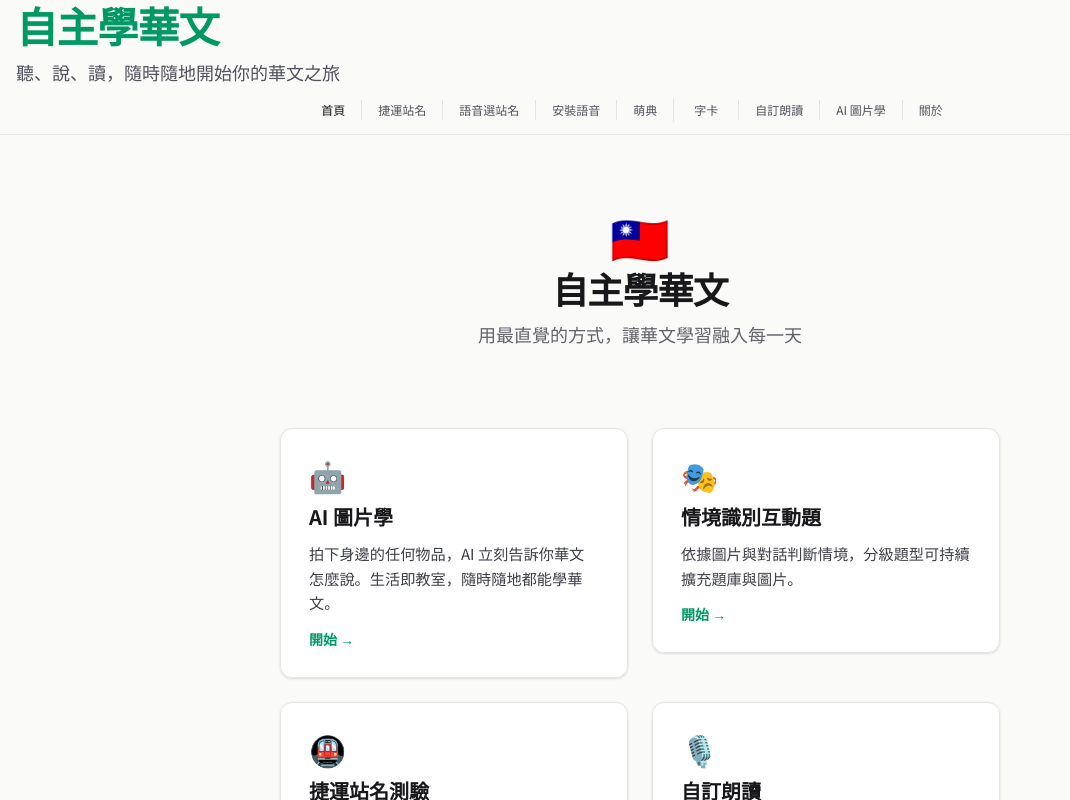
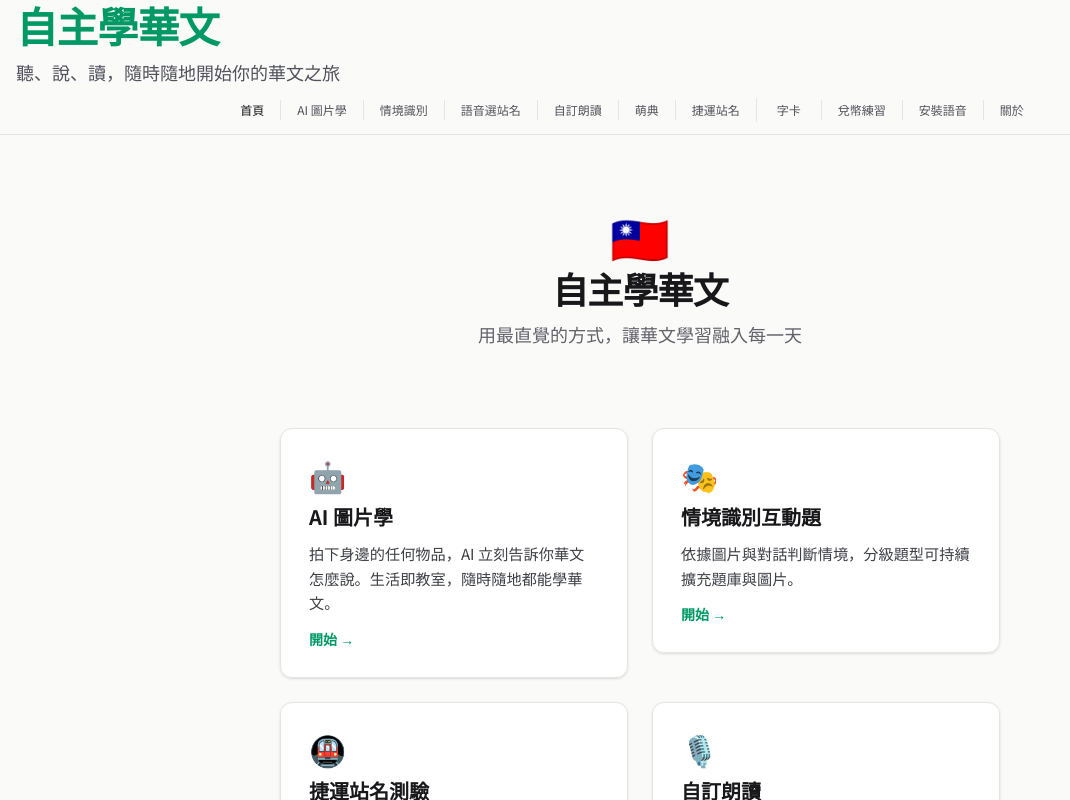
Before and after one commit to 3dw/learn-zh, a Vue app: page / in a window 1280 px wide. Shown: the top 800 px of the page, without its empty margins (0-1070 px from the left). Built offline with nearby package versions, Linux system fonts and the light colour scheme.

Commit message:
導覽列順序調整為與首頁一致，並加入情境識別與兌幣練習
Co-Authored-By: Claude Sonnet 4.6 <noreply@anthropic.com>

```diff
--- a/src/App.vue
+++ b/src/App.vue
@@ -58,17 +58,17 @@ onBeforeUnmount(() => {
 				<RouterLink to="/" :class="linkClass" :exact-active-class="exactActiveClass">
 					首頁
 				</RouterLink>
-				<RouterLink to="/situations" v-if="false" :class="linkClass" :exact-active-class="exactActiveClass">
+				<RouterLink to="/what-is-this" :class="linkClass" :exact-active-class="exactActiveClass">
+					AI 圖片學
+				</RouterLink>
+				<RouterLink to="/situations" :class="linkClass" :exact-active-class="exactActiveClass">
 					情境識別
-				</RouterLink>
-				<RouterLink to="/bannan-line-quiz" :class="linkClass" :exact-active-class="exactActiveClass">
-					捷運站名
 				</RouterLink>
 				<RouterLink to="/mrt-quiz" :class="linkClass" :exact-active-class="exactActiveClass">
 					語音選站名
 				</RouterLink>
-				<RouterLink to="/voice-install-guide" :class="linkClass" :exact-active-class="exactActiveClass">
-					安裝語音
+				<RouterLink to="/custom" :class="linkClass" :exact-active-class="exactActiveClass">
+					自訂朗讀
 				</RouterLink>
 				<a
 					href="https://www.moedict.tw"
@@ -78,7 +78,9 @@ onBeforeUnmount(() => {
 				>
 					萌典
 				</a>
-
+				<RouterLink to="/bannan-line-quiz" :class="linkClass" :exact-active-class="exactActiveClass">
+					捷運站名
+				</RouterLink>
 				<details :class="flashcardsDropdownClass">
 					<summary
 						:class="[
@@ -103,13 +105,17 @@ onBeforeUnmount(() => {
 						</RouterLink>
 					</div>
 				</details>
-				<RouterLink to="/custom" :class="linkClass" :exact-active-class="exactActiveClass">
-					自訂朗讀
+				<a
+					href="https://freemath-5yx.pages.dev/coin-exchange"
+					target="_blank"
+					rel="noopener"
+					:class="linkClass"
+				>
+					兌幣練習
+				</a>
+				<RouterLink to="/voice-install-guide" :class="linkClass" :exact-active-class="exactActiveClass">
+					安裝語音
 				</RouterLink>
-				<RouterLink to="/what-is-this" :class="linkClass" :exact-active-class="exactActiveClass">
-					AI 圖片學
-				</RouterLink>
-
 				<RouterLink to="/about" :class="linkClass" :exact-active-class="exactActiveClass">
 					關於
 				</RouterLink>
```
